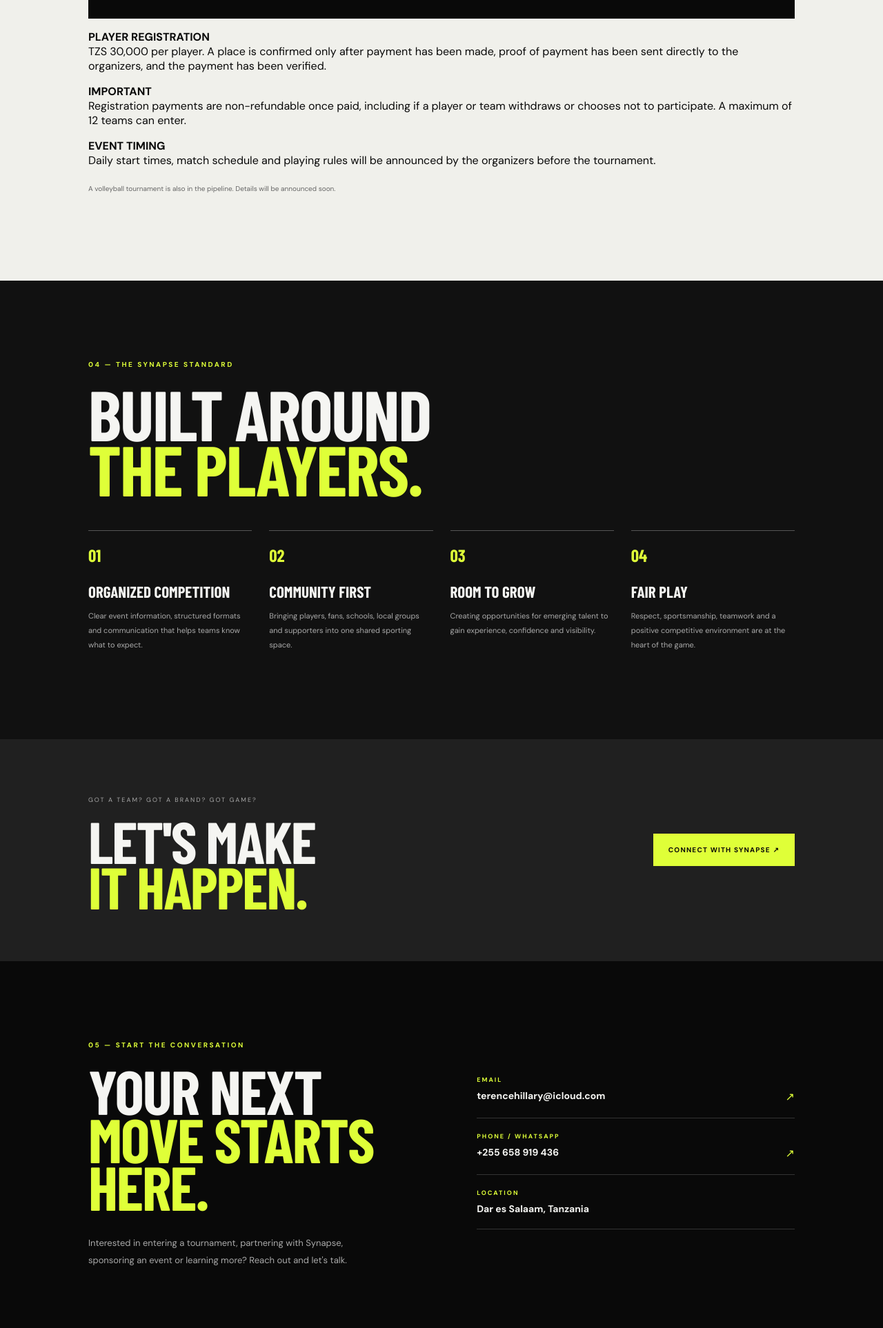
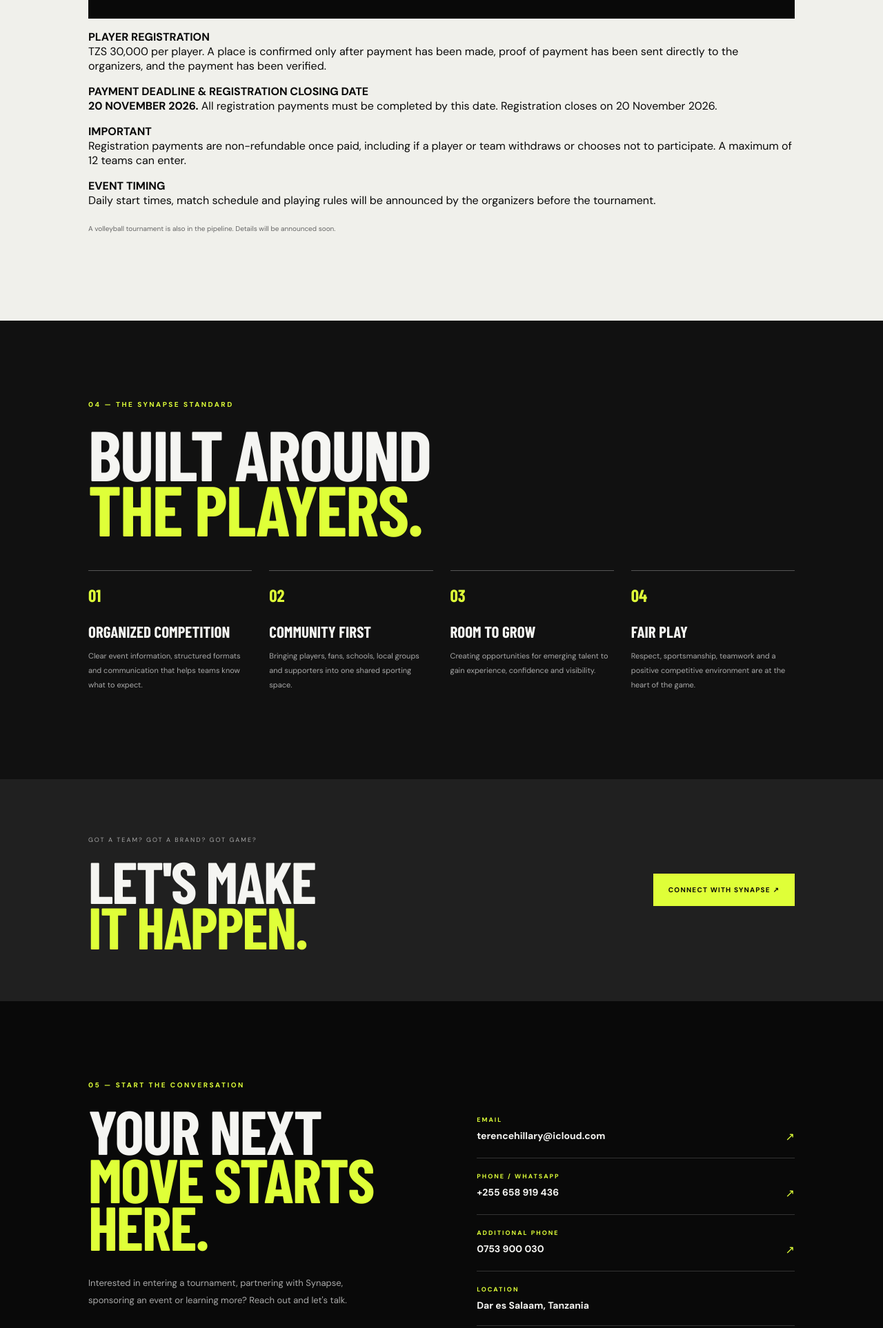
Before and after one commit to terencehillary-bit/Synapse-tournaments-, a plain HTML site: page index.html in a window 1280 px wide. Shown: the part 3633-5559 px from the top of the page at 69% size. Drawn offline with nearby package versions, Linux system fonts and the light colour scheme; a script that the page names is missing; files whose address does not match are found by name; a web font is replaced by a local one.

Commit message:
Add files via upload

```diff
--- a/index.html
+++ b/index.html
@@ -71,6 +71,7 @@
       <div class="event-panel"><div class="event-symbol">⚽</div><div><span class="event-label">27–29 NOVEMBER 2026 · DAR ES SALAAM</span><h3>SYNAPSE FOOTBALL TOURNAMENT</h3><p>Al Makhtoum Football Grounds · 7 players on the pitch per side · Maximum 12 players per team (7 starters + 5 substitutes) · 12 teams maximum.</p></div><a class="button button-outline" href="mailto:terencehillary@icloud.com?subject=Synapse%20Football%20Tournament%20Registration">REGISTER / ENQUIRE ↗</a></div>
       <div class="event-details">
         <p><strong>PLAYER REGISTRATION</strong><br>TZS 30,000 per player. A place is confirmed only after payment has been made, proof of payment has been sent directly to the organizers, and the payment has been verified.</p>
+        <p class="registration-deadline"><strong>PAYMENT DEADLINE &amp; REGISTRATION CLOSING DATE</strong><br><strong>20 NOVEMBER 2026.</strong> All registration payments must be completed by this date. Registration closes on 20 November 2026.</p>
         <p><strong>IMPORTANT</strong><br>Registration payments are non-refundable once paid, including if a player or team withdraws or chooses not to participate. A maximum of 12 teams can enter.</p>
         <p><strong>EVENT TIMING</strong><br>Daily start times, match schedule and playing rules will be announced by the organizers before the tournament.</p>
       </div>
@@ -96,6 +97,7 @@
       <div class="contact-details">
         <a href="mailto:terencehillary@icloud.com"><small>EMAIL</small><strong>terencehillary@icloud.com</strong><span>↗</span></a>
         <a href="tel:+255658919436"><small>PHONE / WHATSAPP</small><strong>+255 658 919 436</strong><span>↗</span></a>
+        <a href="tel:+255753900030"><small>ADDITIONAL PHONE</small><strong>0753 900 030</strong><span>↗</span></a>
         <div><small>LOCATION</small><strong>Dar es Salaam, Tanzania</strong></div>
       </div></div>
     </section>
```
